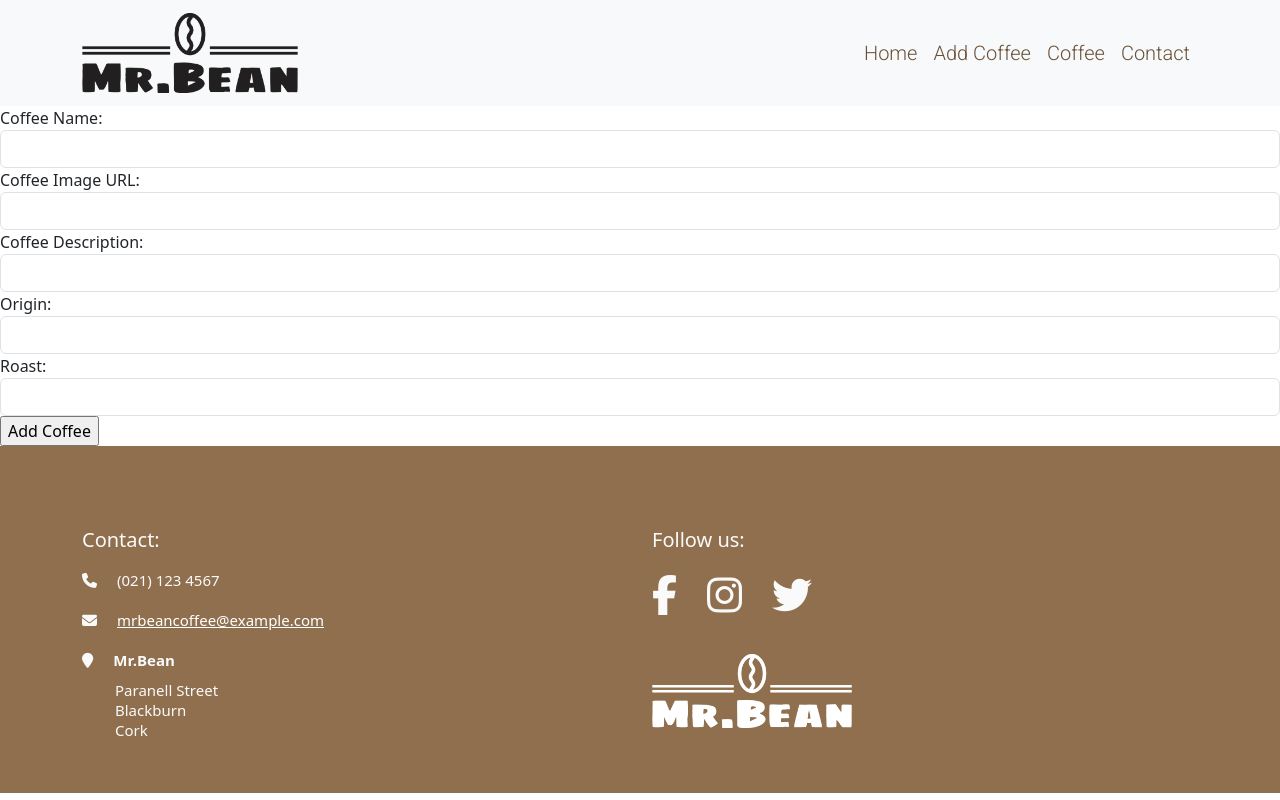
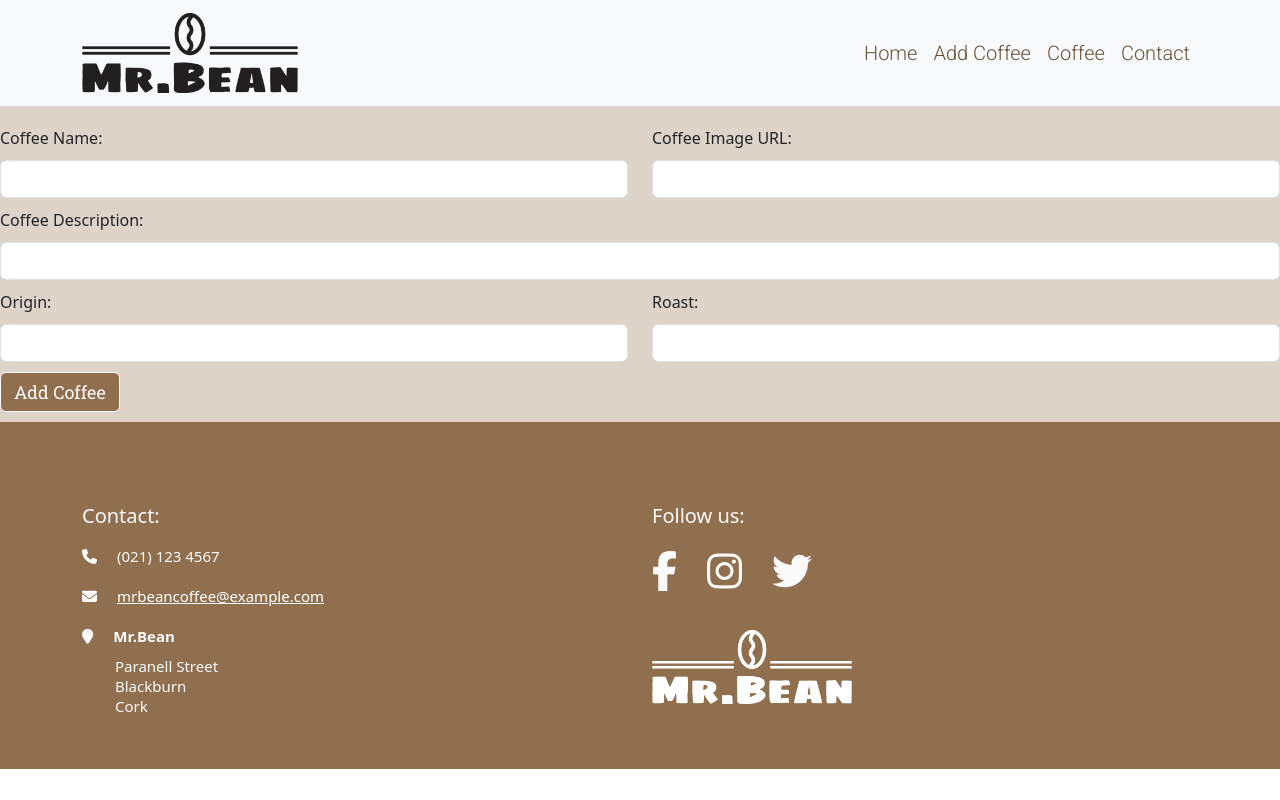
Before and after one commit to sophieboyle1/coffee-app, a React (Create React App) app: page /create in a window 1280 px wide. Built offline with nearby package versions, Linux system fonts and the light colour scheme.

Commit message:
added styling for forms

```diff
--- a/src/App.css
+++ b/src/App.css
@@ -162,6 +162,47 @@ h2::after {
   padding: 20px 0 5px 0;
 }
 
+/* All Forms */
+
+.form-section {
+  background-color: rgba(143, 111, 77, 0.3);
+}
+
+.contact-email, .contact-number {
+  padding: 0 10px 0 0;
+}
+
+.contact-form-text {
+  padding: 10px 0 10px 0;
+  font-weight: 500;
+}
+
+#contact-btn-form {
+  font-weight: 400;
+  font-family: 'Roboto Slab', serif;
+  color: #fafafa;
+  background-color: #8f6f4d;
+  height: 40px;
+  width: 120px;
+  font-size: 18px;
+  margin: 10px 0 0 0;
+}
+
+#contact-btn-form:hover {
+  background-color: #fafafa;
+  color: #8f6f4d;
+}
+
+.svg-inline--fa {
+  color: #8f6f4d;
+}
+
+iframe {
+  width: 100%;
+  height: 350px;
+  border: none;
+}
+
 /* footer */
 .footer {
   line-height: 50px;
--- a/src/components/create.js
+++ b/src/components/create.js
@@ -30,54 +30,64 @@ function Create() {
 
     return (
         <div>
-            <form onSubmit={handleSubmit}>
-                <div className="form-group">
-                    <label>Coffee Name: </label>
+            <form onSubmit={handleSubmit} className="form-section">
+                <div className="row contact-form-text">
+                    <div className="form-group col-12 col-sm-6">
+                        <label htmlFor="coffee-name" className="contact-form-text">Coffee Name:</label>
                         <input
                             type="text"
                             className="form-control"
+                            id="coffee-name"
                             value={name}
                             onChange={(e) => { setName(e.target.value) }}
                         />
                     </div>
-                <div className="form-group">
-                    <label>Coffee Image URL: </label>
+                    <div className="form-group col-12 col-sm-6">
+                        <label htmlFor="coffee-image-url" className="contact-form-text">Coffee Image URL:</label>
                         <input
                             type="text"
                             className="form-control"
+                            id="coffee-image-url"
                             value={imageUrl}
                             onChange={(e) => { setImageUrl(e.target.value) }}
                         />
                     </div>
-                <div className="form-group">
-                    <label>Coffee Description: </label>
+                    <div className="form-group col-12">
+                        <label htmlFor="coffee-description" className="contact-form-text">Coffee Description:</label>
                         <input
                             type="text"
                             className="form-control"
+                            id="coffee-description"
                             value={description}
                             onChange={(e) => { setDescription(e.target.value) }}
                         />
                     </div>
-                <div className="form-group">
-                    <label>Origin:</label>
+                    <div className="form-group col-12 col-sm-6">
+                        <label htmlFor="origin" className="contact-form-text">Origin:</label>
                         <input
                             type="text"
                             className="form-control"
+                            id="origin"
                             value={origin}
                             onChange={(e) => { setOrigin(e.target.value) }}
                         />
                     </div>
-                <div className="form-group">
-                    <label>Roast:</label>
+                    <div className="form-group col-12 col-sm-6">
+                        <label htmlFor="roast" className="contact-form-text">Roast:</label>
                         <input
                             type="text"
                             className="form-control"
+                            id="roast"
                             value={roast}
                             onChange={(e) => { setRoast(e.target.value) }}
                         />
                     </div>
-                <input type="submit" value="Add Coffee"></input>
+                    <div className="col-12">
+                        <button type="submit" className="btn btn-light float-right" id="contact-btn-form">Add Coffee</button>
+                    </div>
+                </div>
             </form>
+
         </div>
     );
 }
```
Lines whose indentation alone changed are shown as unchanged.
